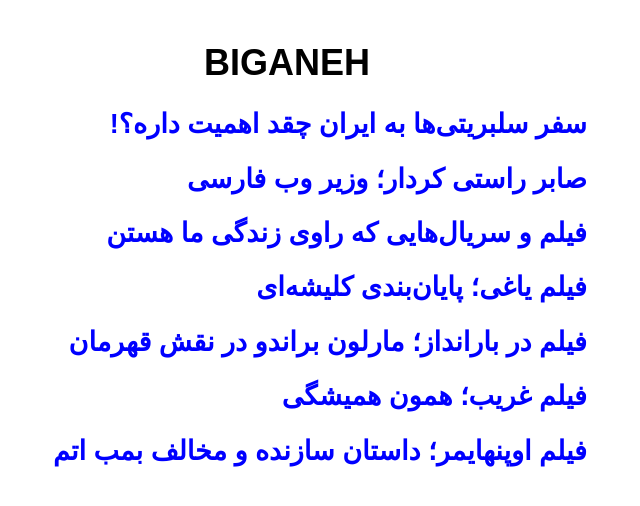
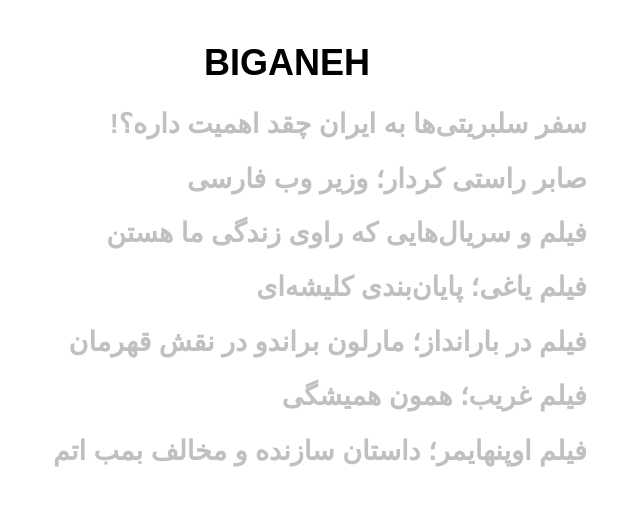
Before and after one commit to darkblog/darkblog.github.io, a Jekyll site: the page built from index.html, in a window 1280 px wide. Shown: the top 506 px of the page, without its empty margins (536-1176 px from the left). Built offline with Jekyll 4.4.1, drawn with Linux system fonts in a browser that asks for light colours.

Commit message:
Update index.html

```diff
--- a/index.html
+++ b/index.html
@@ -8,7 +8,7 @@
 <title>BIGANEH</title>
 <meta name="description" content="BIGANEH">
 <meta name="viewport" content="width=device-width">
-<style>body{font-family:sans-serif;font-size:large;font-weight:bold;margin:auto;padding:1em;max-width:600px}a{text-decoration:none;color:blue}h1{text-align:center}</style>
+<style>body{font-family:sans-serif;font-size:large;font-weight:bold;margin:auto;padding:1em;max-width:600px}a{text-decoration:none;color:silver}h1{text-align:center}</style>
 </head>
 <body>
 <h1>BIGANEH</h1>
```
